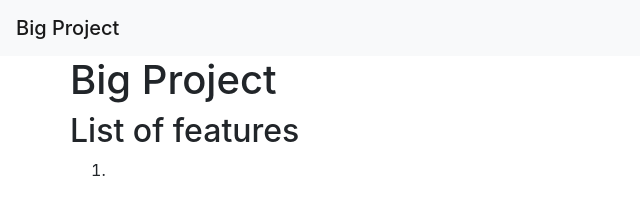
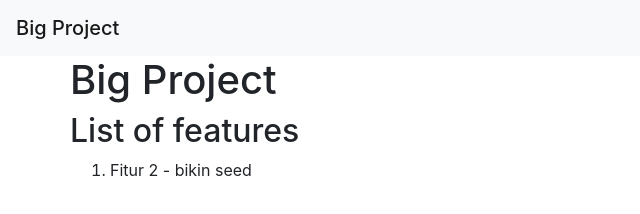
Before and after one commit to i01107/bigproject, a plain HTML site: page client/index.html in a window 1280 px wide. Shown: the whole page, without its empty margins (0-640 px from the left). Drawn offline with nearby package versions, Linux system fonts and the light colour scheme.

Commit message:
Fitur 2 : menambahkan seed data-data awal

```diff
--- a/client/index.html
+++ b/client/index.html
@@ -20,7 +20,7 @@
 
         <h2>List of features</h2>
         <ol>
-          <li></li>
+          <li>Fitur 2 - bikin seed</li>
         </ol>
       </div>
     </div>
```
